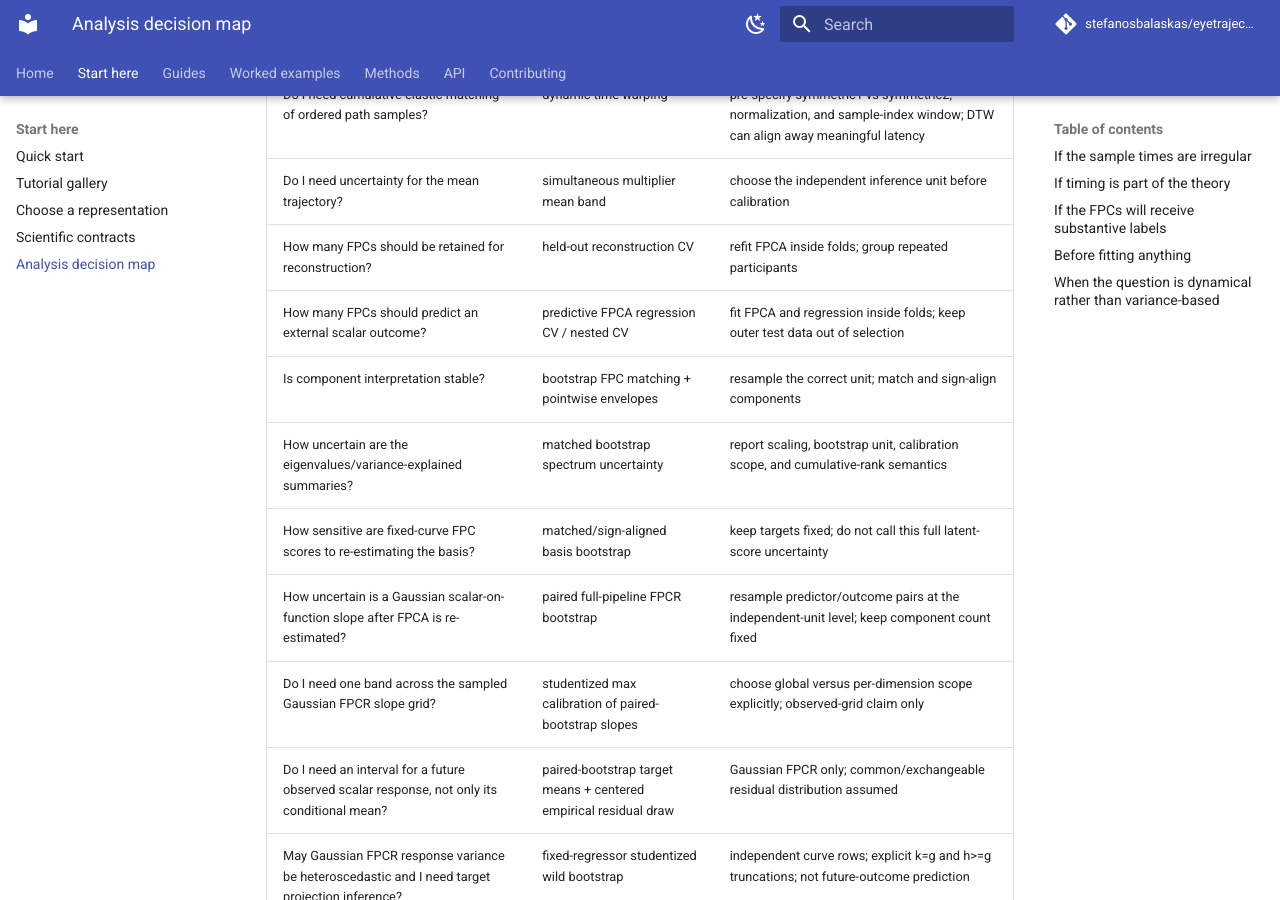
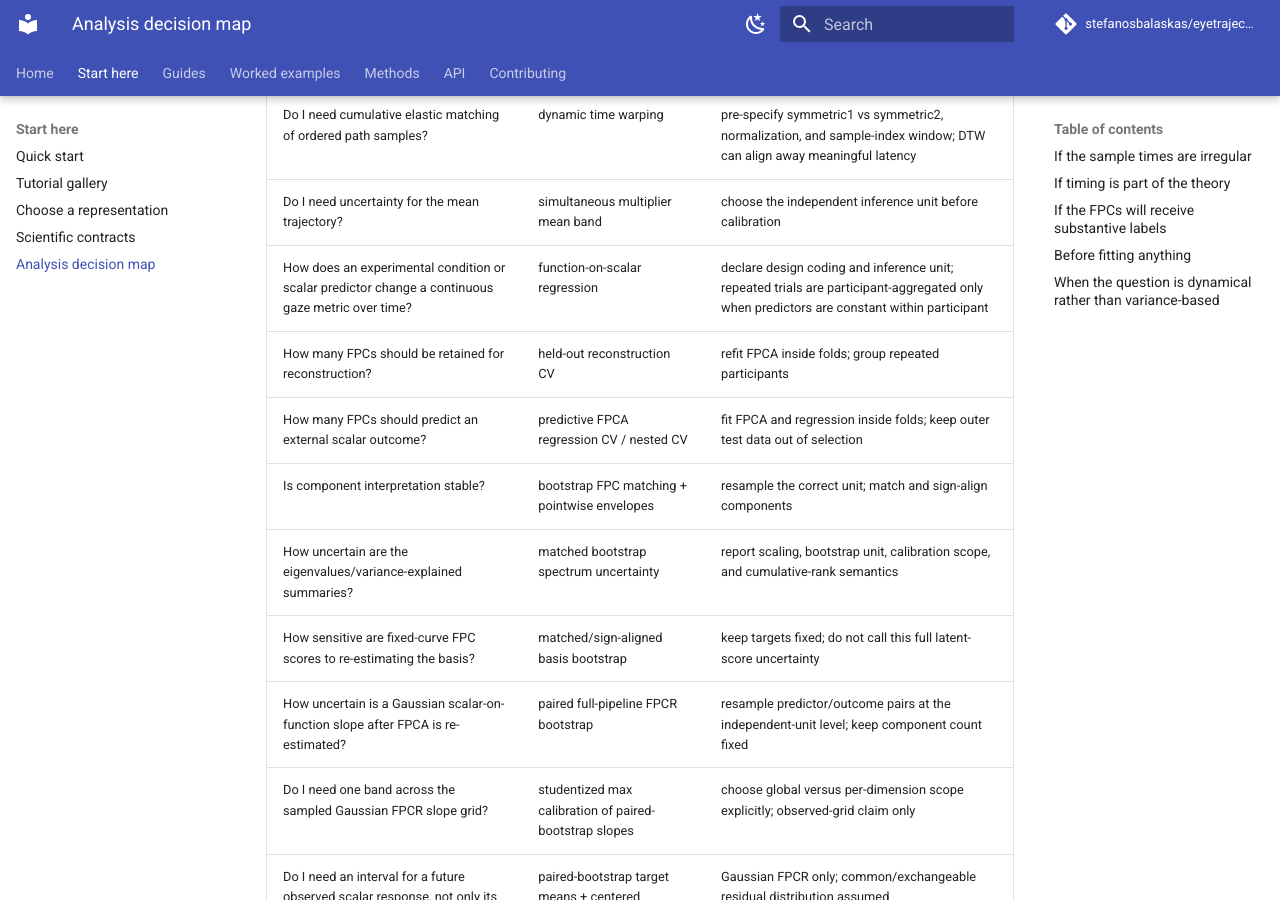
Before and after one commit to stefanosbalaskas/eyetrajectoriespy, an MkDocs documentation site: the page built from docs/concepts/decision-map.md, in a window 1280 px wide and 900 px high, scrolled down 790 px. Built offline with MkDocs 1.6.1 and Material for MkDocs 9.7.7, drawn with Linux system fonts in a browser that asks for light colours; comment, search, counter and statistics services are not loaded.

Commit message:
Add function-on-scalar decision branch

```diff
--- a/docs/concepts/decision-map.md
+++ b/docs/concepts/decision-map.md
@@ -14,6 +14,7 @@ Use the **research question and data structure** to choose the representation.
 | Do I need a bottleneck measure of ordered path separation without elapsed-time matching? | discrete Fréchet | declare dimensions/units; one local excursion can dominate |
 | Do I need cumulative elastic matching of ordered path samples? | dynamic time warping | pre-specify symmetric1 vs symmetric2, normalization, and sample-index window; DTW can align away meaningful latency |
 | Do I need uncertainty for the mean trajectory? | simultaneous multiplier mean band | choose the independent inference unit before calibration |
+| How does an experimental condition or scalar predictor change a continuous gaze metric over time? | function-on-scalar regression | declare design coding and inference unit; repeated trials are participant-aggregated only when predictors are constant within participant |
 | How many FPCs should be retained for reconstruction? | held-out reconstruction CV | refit FPCA inside folds; group repeated participants |
 | How many FPCs should predict an external scalar outcome? | predictive FPCA regression CV / nested CV | fit FPCA and regression inside folds; keep outer test data out of selection |
 | Is component interpretation stable? | bootstrap FPC matching + pointwise envelopes | resample the correct unit; match and sign-align components |
```
